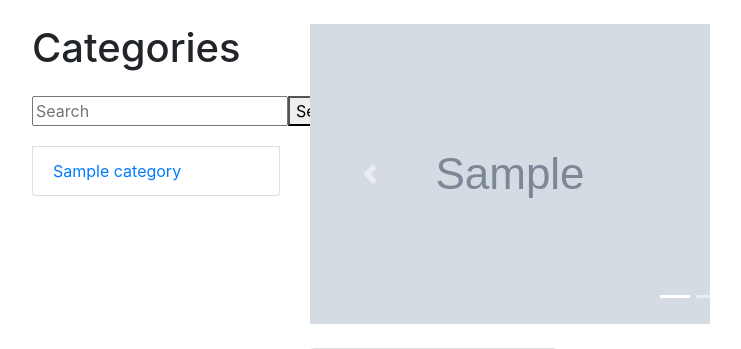
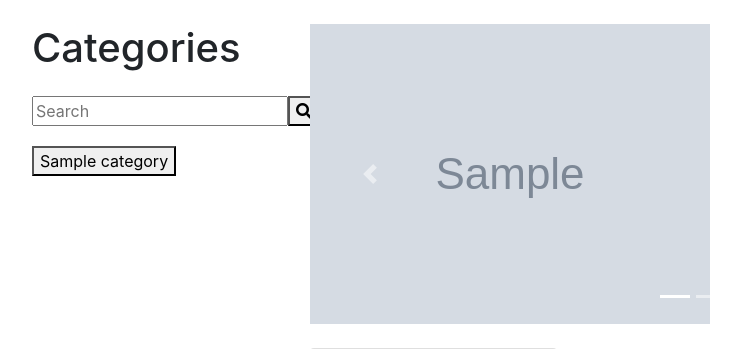
Before and after one commit to KalaOne/Group-Project-Rental-System, a Django app: page / in a window 1280 px wide. Shown: the part 72-421 px from the top of the page, without its empty margins (68-809 px from the left). Run offline with Django 3.2, Linux system fonts and the light colour scheme; tables that the repository leaves empty hold one stand-in row (values such as "Sample post"); grey boxes marked "Sample" are stand-in pictures; some libraries are stand-ins or nearby versions.

Commit message:
Search working

```diff
--- a/rentalsystem/templates/rentalsystem/home.html
+++ b/rentalsystem/templates/rentalsystem/home.html
@@ -16,11 +16,16 @@
 
           <form class="searchBar" action="/home_search/" method="get">
             <input type="text" name="search_query" placeholder="Search">
-            <button type="submit" value="Search">Search</button>
+            <button type="submit" value="Search"><i class="fas fa-search"></i></button>
           </form>
 
             {% for category in categories %}
-            <a href="" class="list-group-item">{{ category }}</a>
+            <!--<a href="" class="list-group-item">{{ category }}</a> -->
+            <form action='home_search/' method='POST'>
+                {% csrf_token %}
+                <input type="hidden" name="catPk" value="{{category.id}}">
+                <button class="btnMarkComplete">{{category}}</button>
+            </form>
             {%  endfor %}
         </div>
 
--- a/rentalsystem/views.py
+++ b/rentalsystem/views.py
@@ -24,16 +24,17 @@ def home(request):
 
 # Re renders home page with new 'context' after a search
 def home_search(request):
-    items = Item.objects.filter(name__icontains=request.GET['search_query'])
+    # if update button pressed
+    if request.method == 'POST':
+        print("POST request")
+        catPk = request.POST.get('catPk')
+        itemsInCategory = ItemCategoryPair.objects.filter(category_id=catPk)
+        items = Item.objects.filter(id__in=itemsInCategory)
+    else:
+        items = Item.objects.filter(name__icontains=request.GET['search_query'])
 
-    # finds the category id for any category matching a search
-    cat_id = Category.objects.filter(title__icontains=request.GET['search_query']).values_list('pk', flat=True)
+        cat_id = Category.objects.filter(title__icontains=request.GET['search_query']).values_list('pk', flat=True)
 
-    # TODO: need to fix this!
-    #games_in_cat_id = ItemCategoryPair.objects.filter(category_id=cat_id).values_list('item_id', flat=True)
-
-    #print("Games in category" + str(games_in_cat_id))
-    print("Category=" + str(cat_id))
     context = {
         'items': items,
         'categories': Category.objects.all()
```
